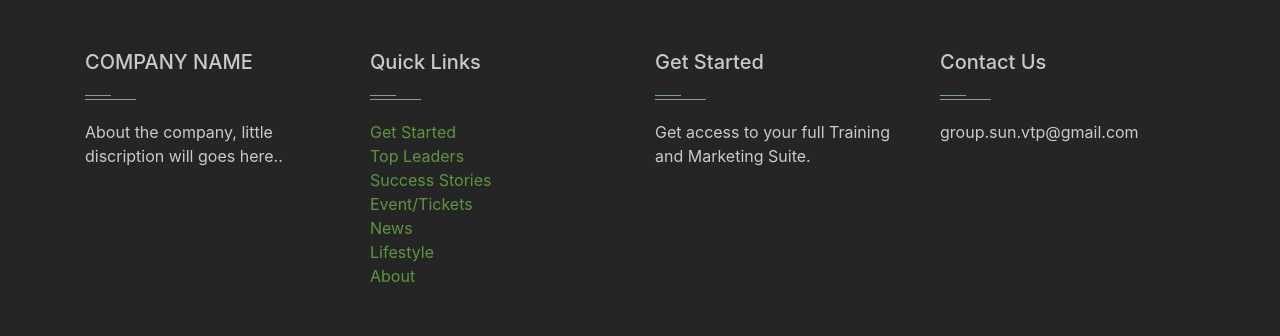
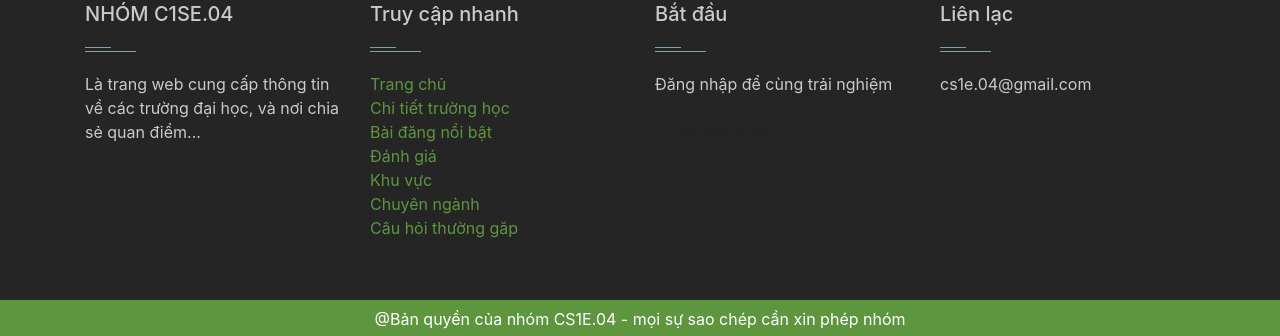
Before and after one commit to nvmt2/university-reviews-fe, a React (Create React App) app: page / in a window 1280 px wide. Shown: the part 1289-1625 px from the top of the page. Built offline with nearby package versions, Linux system fonts and the light colour scheme; no server answers; the HTML template or start-up script is replaced by a standard one.

Commit message:
modify footer

```diff
--- a/src/components/body/detail-university/Introduce.js
+++ b/src/components/body/detail-university/Introduce.js
@@ -45,10 +45,11 @@
               alt="logo"
             />
             <p className="address-contact">
-              Địa chỉ: 254 Nguyễn Văn Linh, Quận Thanh Khê - Tp. Đà Nẵng
+              Địa chỉ: Số 99 đường Hùng Vương, phường Hải Châu 1, quận Hải Châu,
+              Tp. Đà Nẵng
             </p>
             <p className="address-contact">
-              Điện thoại: (+84) 236.3650403 - (+84) 236.3827111
+              Điện thoại: (+84) 254.66441123- (+84) 254.6644112324
             </p>
           </div>
           <form className="form-contact col-md-4">
@@ -63,7 +64,7 @@
             <button className="send-contact">Gửi thông tin</button>
             <p className="content-form-contact">
               Hoặc muốn biết thêm thông tin về trường liên lạc qua{" "}
-              <b className="more-contact">dtu@gmail.com</b>
+              <b className="more-contact">yduoc@gmail.com</b>
             </p>
           </form>
         </div>
--- a/src/components/body/home-page/index.js
+++ b/src/components/body/home-page/index.js
@@ -57,7 +57,7 @@
 
   return (
     <div className="body-homepage">
-      <div style={{ display: "block" }}>
+      <div style={{ display: "none" }}>
         {array.map((item, index) => {
           return (
             <div key={index}>
--- a/src/components/layout/Footer.js
+++ b/src/components/layout/Footer.js
@@ -10,51 +10,54 @@
             <div className="col-xs-12 col-sm-6 col-md-3">
               <div className="widget subscribe no-box">
                 <h5 className="widget-title">
-                  COMPANY NAME<span></span>
+                  NHÓM C1SE.04<span></span>
                 </h5>
-                <p>About the company, little discription will goes here.. </p>
+                <p>
+                  Là trang web cung cấp thông tin về các trường đại học, và nơi
+                  chia sẻ quan điểm...{" "}
+                </p>
               </div>
             </div>
 
             <div className="col-xs-12 col-sm-6 col-md-3">
               <div className="widget no-box">
                 <h5 className="widget-title">
-                  Quick Links<span></span>
+                  Truy cập nhanh<span></span>
                 </h5>
                 <ul className="thumbnail-widget">
                   <li>
                     <div className="thumb-content">
-                      <a href="#.">Get Started</a>
+                      <a href="#.">Trang chủ</a>
                     </div>
                   </li>
                   <li>
                     <div className="thumb-content">
-                      <a href="#.">Top Leaders</a>
+                      <a href="#.">Chi tiết trường học</a>
                     </div>
                   </li>
                   <li>
                     <div className="thumb-content">
-                      <a href="#.">Success Stories</a>
+                      <a href="#.">Bài đăng nổi bật</a>
                     </div>
                   </li>
                   <li>
                     <div className="thumb-content">
-                      <a href="#.">Event/Tickets</a>
+                      <a href="#.">Đánh giá</a>
                     </div>
                   </li>
                   <li>
                     <div className="thumb-content">
-                      <a href="#.">News</a>
+                      <a href="#.">Khu vực</a>
                     </div>
                   </li>
                   <li>
                     <div className="thumb-content">
-                      <a href="#.">Lifestyle</a>
+                      <a href="#.">Chuyên ngành</a>
                     </div>
                   </li>
                   <li>
                     <div className="thumb-content">
-                      <a href="#.">About</a>
+                      <a href="#.">Câu hỏi thường găp</a>
                     </div>
                   </li>
                 </ul>
@@ -64,9 +67,9 @@
             <div className="col-xs-12 col-sm-6 col-md-3">
               <div className="widget no-box">
                 <h5 className="widget-title">
-                  Get Started<span></span>
+                  Bắt đầu<span></span>
                 </h5>
-                <p>Get access to your full Training and Marketing Suite.</p>
+                <p>Đăng nhập để cùng trải nghiệm</p>
                 <a className="btn btn-home-page" href="#." target="_blank">
                   Register Now
                 </a>
@@ -75,9 +78,9 @@
             <div className="col-xs-12 col-sm-6 col-md-3">
               <div className="widget no-box">
                 <h5 className="widget-title">
-                  Contact Us<span></span>
+                  Liên lạc<span></span>
                 </h5>
-                <p>group.sun.vtp@gmail.com</p>
+                <p>cs1e.04@gmail.com</p>
                 <ul className="social-footer2"></ul>
               </div>
             </div>
```
